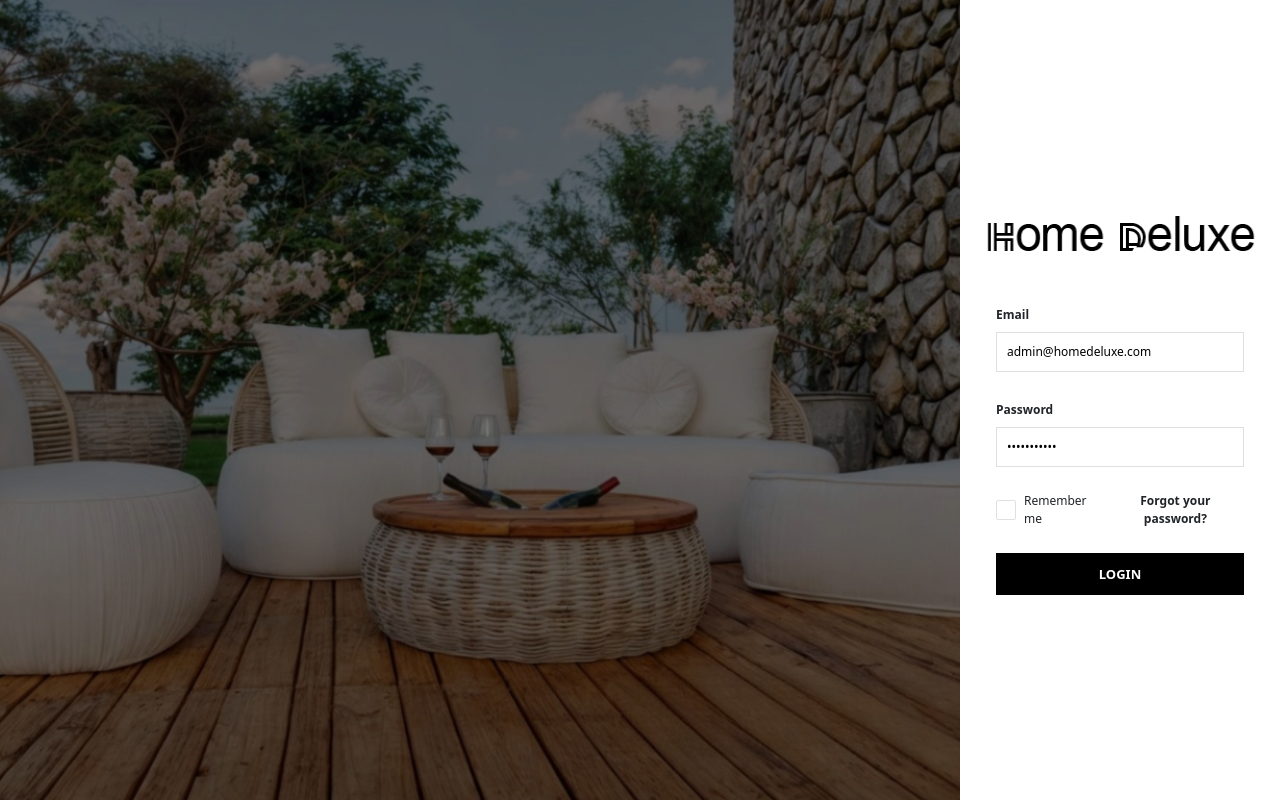
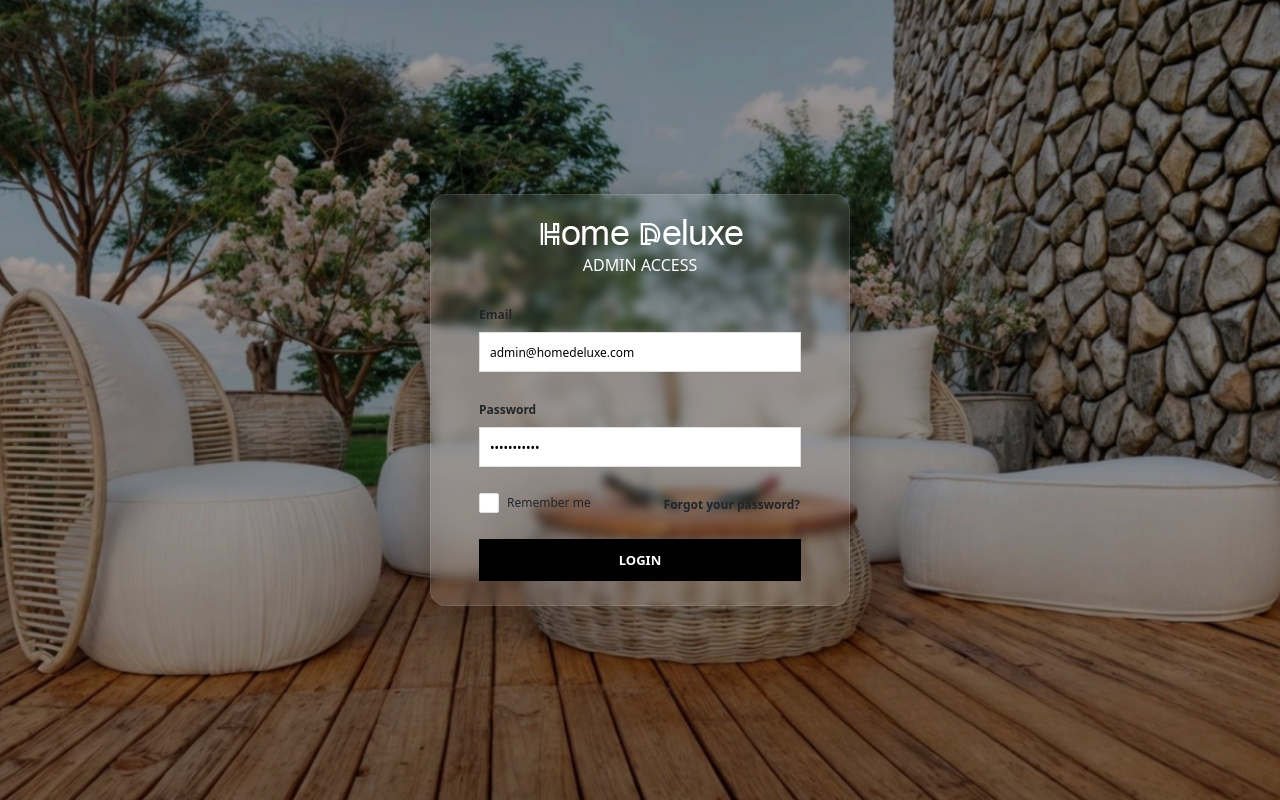
Before and after one commit to yanibustos/homedeluxe-admin-dashboard, a React (Vite) app: page /admin/login in a window 1280 px wide. Built offline with nearby package versions, Linux system fonts and the light colour scheme; no server answers.

Commit message:
SideImage - Change admin login design to differentiate from user login

```diff
--- a/src/assets/components/SideImage/SideImage.css
+++ b/src/assets/components/SideImage/SideImage.css
@@ -1,12 +1,16 @@
 .sideImage-container {
+  position: relative;
+  height: 100vh;
+}
+
 .sideImage-div {
-    background: url("/img/login.png");
-    background-repeat: no-repeat;
-    background-size: cover;
-    background-position: center;
-    /* filter: grayscale(); */
-    z-index: 0;
-    position: relative;
+  background: url("/img/login.png") no-repeat center center/cover;
+  position: absolute;
+  top: 0;
+  left: 0;
+  width: 100%;
+  height: 100%;
+  z-index: -1;
 }
 
 .sideImage-div::before {
@@ -16,12 +20,37 @@
   left: 0;
   width: 100%;
   height: 100%;
-    background-color: rgba(0, 0, 0, 0.5);
+  background-color: rgba(0, 0, 0, 0.3);
   z-index: 1;
 }
 
-  .form-center {
-    margin: 0 auto;
-    max-width: 400px;
+.content {
+  position: relative;
+  z-index: 2;
+  display: flex;
+  justify-content: center;
+  align-items: center;
+  min-height: 100vh;
 }
+
+.glass-card {
+  background: rgba(255, 255, 255, 0.1);
+  border-radius: 16px;
+  padding: 30px;
+  backdrop-filter: blur(5px);
+  -webkit-backdrop-filter: blur(5px);
+  box-shadow: 0 4px 30px rgba(0, 0, 0, 0.3);
+  border: 1px solid rgba(255, 255, 255, 0.1);
+  width: 100%;
+  max-width: 420px;
 }
+
+.sideImage-div {
+  position: absolute;
+  top: 0;
+  left: 0;
+  width: 100%;
+  height: 100%;
+  background-size: cover;
+  background-position: center;
+}
--- a/src/assets/components/SideImage/SideImage.jsx
+++ b/src/assets/components/SideImage/SideImage.jsx
@@ -2,13 +2,18 @@ import "./SideImage.css";
 
 function SideImage({ children }) {
   return (
-    <div className="sideImage-container container-fluid bg-white h-100">
-      <div className="row h-100 d-flex">
-        <div className="d-none d-xl-flex col-xl-9 bg-dark sideImage-div"></div>
-        <div className="col-12 col-xl-3 d-flex flex-column justify-content-center align-items-center">
-          <div className="vh-100 w-100 d-flex flex-column justify-content-center form-center">
-            <div className="d-flex justify-content-center align-items-center mb-4">
-              <img src="/img/logo_principal.png" alt="Logo" className="img-fluid" />
+    <div className="sideImage-container container-fluid h-100">
+      <div className="row h-100">
+        <div className="sideImage-div col-12"></div>
+        <div className="content d-flex flex-column justify-content-center align-items-center">
+          <div className="glass-card p-4">
+            <div className="d-flex flex-column justify-content-center align-items-center mb-4">
+              <img
+                src="/img/logo-white.png"
+                alt="Logo"
+                className="img-fluid mb-2"
+              />
+              <span className="text-white text-uppercase">Admin Access</span>
             </div>
             {children}
           </div>
```
Lines whose indentation alone changed are shown as unchanged.
